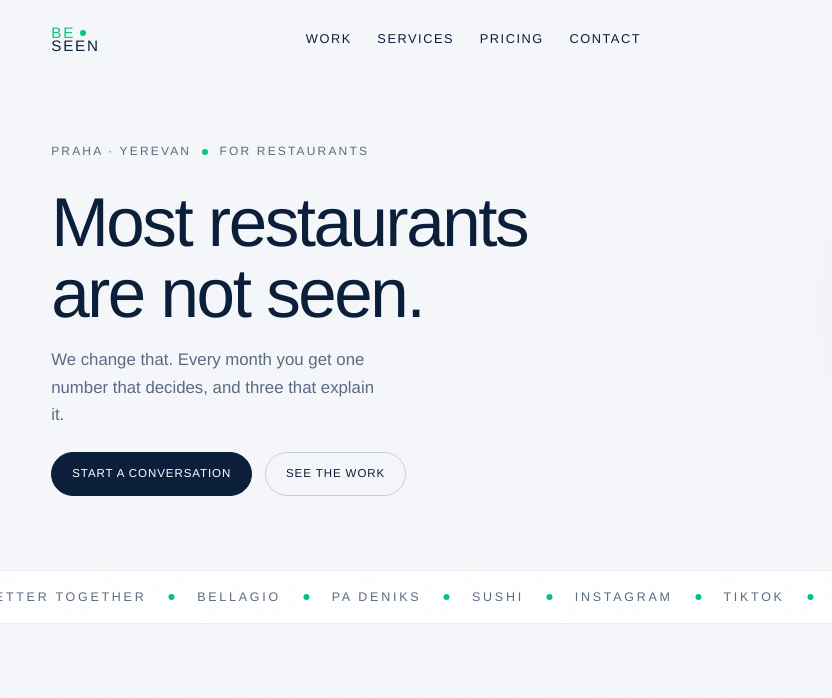
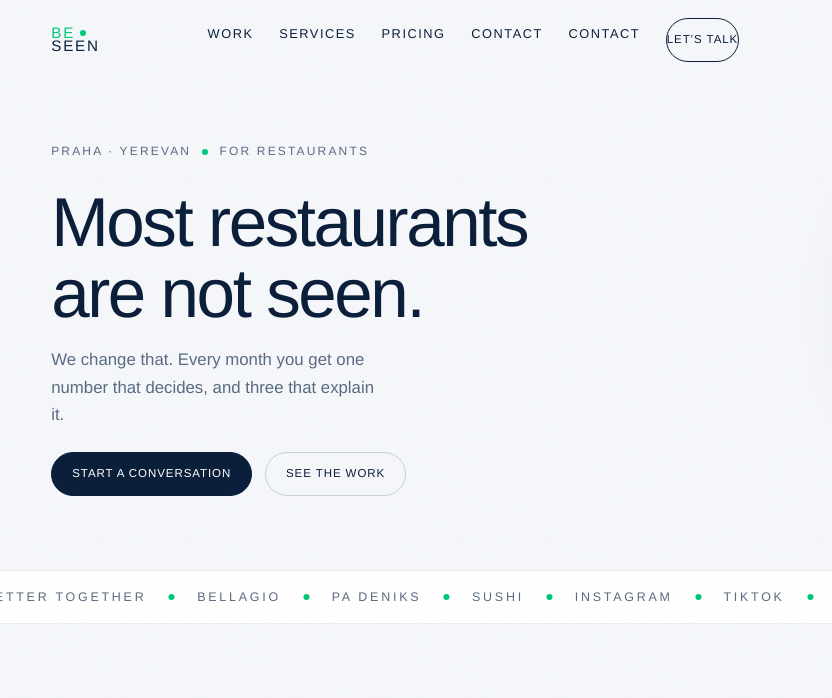
Before and after one commit to liannamyapp/beseen, a website: page index.html in a window 1280 px wide. Shown: the top 698 px of the page, 0-832 px from the left. Drawn offline with nearby package versions, Linux system fonts and the light colour scheme; a web font is replaced by a local one.

Commit message:
Update index.html

```diff
--- a/index.html
+++ b/index.html
@@ -41,10 +41,12 @@
       <span class="lockup-seen">SEEN</span>
     </a>
     <nav class="nav-links" aria-label="Primary">
-      <a href="#work" data-i18n="nav.work">Work</a>
-      <a href="#services" data-i18n="nav.services">Services</a>
-      <a href="#pricing" data-i18n="nav.pricing">Pricing</a>
-      <a href="#contact" data-i18n="nav.contact">Contact</a>
+        <a href="/aboutus" data-i18n="nav.work">About Us</a>
+    <a href="/services" data-i18n="nav.services">Services</a>
+    <a href="/CaseStudys" data-i18n="nav.pricing">Case Studys </a>
+    <a href="/Getoffer" data-i18n="nav.contact">Get offer</a>
+    <a href="/contact" data-i18n="nav.contact">Contact us</a>
+    <a class="btn" href="#contact" data-i18n="nav.cta">Let’s talk</a>
     </nav>
     <div class="nav-end">
       <div class="clocks" aria-hidden="true">
```
